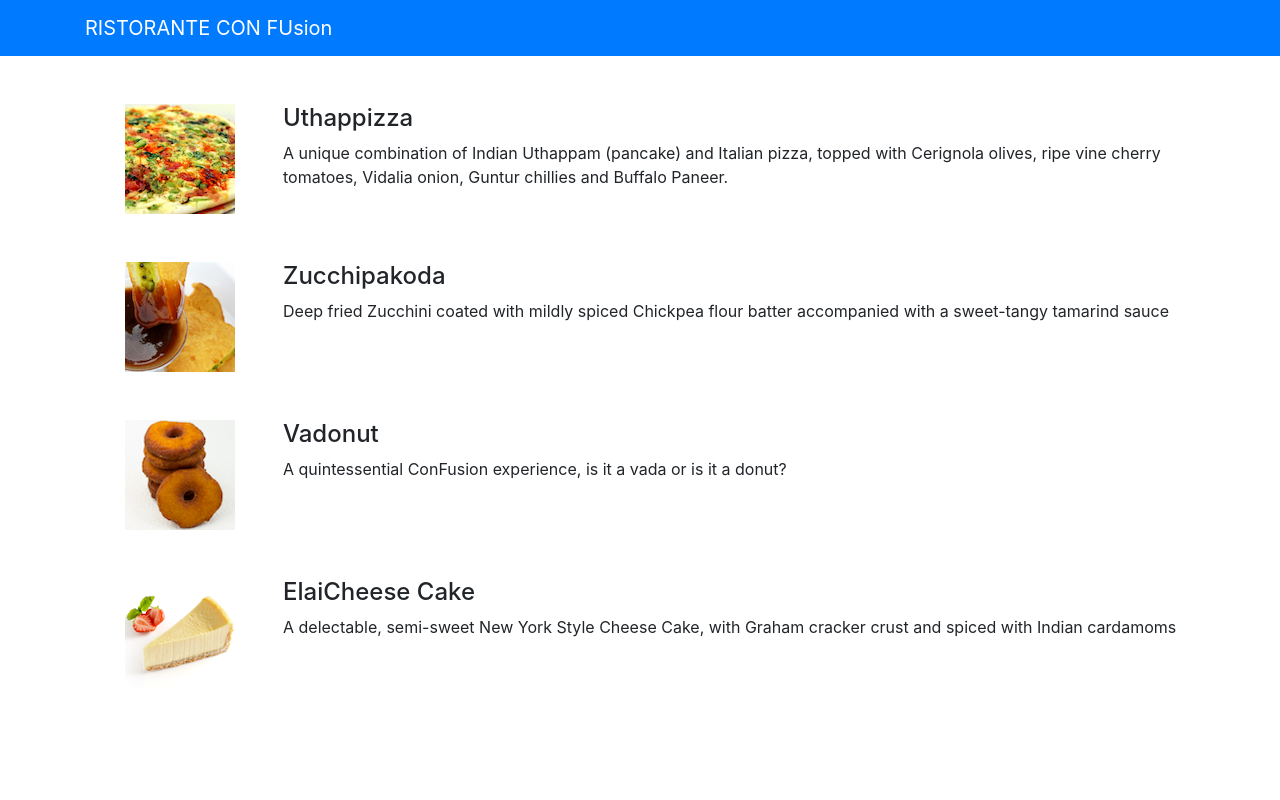
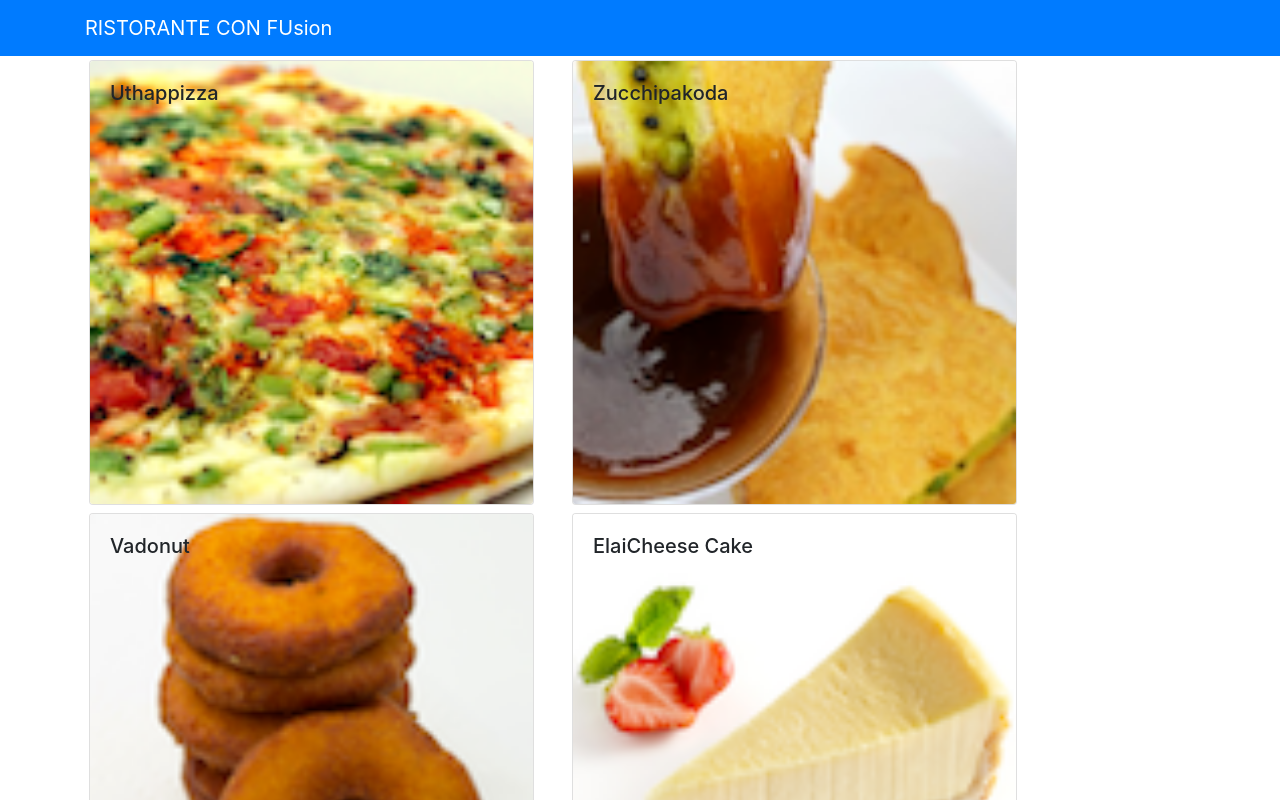
Before and after one commit to darshak-2021/ConfusionReact-FullStack, a React (Create React App) app: page / in a window 1280 px wide. Shown: the top 800 px of the page. Built offline with nearby package versions, Linux system fonts and the light colour scheme.

Commit message:
Component Part-II

```diff
--- a/src/App.js
+++ b/src/App.js
@@ -1,7 +1,16 @@
+import { Component } from 'react';
 import { Navbar, NavbarBrand } from 'reactstrap';
 import Menu from './components/MenuComponent';
+import { DISHES } from './shared/dishes';
 
-function App() {
+class App extends Component {
+  constructor(props){
+    super(props);
+    this.state = {
+      dishes:DISHES
+    }
+  }
+  render(){
     return (
       <div>
           <Navbar dark color="primary">
@@ -9,9 +18,10 @@
                 <NavbarBrand href="/">RISTORANTE CON FUsion</NavbarBrand>
             </div>
           </Navbar>
-        <Menu/>
+          <Menu dishes={this.state.dishes}/>
       </div>
     );
   }
+}
 
 export default App;
--- a/src/components/MenuComponent.js
+++ b/src/components/MenuComponent.js
@@ -1,71 +1,60 @@
 import React, { Component } from 'react';
-import {Media} from 'reactstrap'
+import {Card, CardImg, CardImgOverlay, CardText, CardBody, CardTitle} from 'reactstrap'
 
 class Menu extends Component {
 
     constructor(props) {
         super(props);
         this.state = {
-            dishes: [
-                {
-                  id: 0,
-                  name:'Uthappizza',
-                  image: 'assets/images/uthappizza.png',
-                  category: 'mains',
-                  label:'Hot',
-                  price:'4.99',
-                  description:'A unique combination of Indian Uthappam (pancake) and Italian pizza, topped with Cerignola olives, ripe vine cherry tomatoes, Vidalia onion, Guntur chillies and Buffalo Paneer.'                        },
-               {
-                  id: 1,
-                  name:'Zucchipakoda',
-                  image: 'assets/images/zucchipakoda.png',
-                  category: 'appetizer',
-                  label:'',
-                  price:'1.99',
-                  description:'Deep fried Zucchini coated with mildly spiced Chickpea flour batter accompanied with a sweet-tangy tamarind sauce'                        },
-               {
-                  id: 2,
-                  name:'Vadonut',
-                  image: 'assets/images/vadonut.png',
-                  category: 'appetizer',
-                  label:'New',
-                  price:'1.99',
-                  description:'A quintessential ConFusion experience, is it a vada or is it a donut?'                        },
-               {
-                  id: 3,
-                  name:'ElaiCheese Cake',
-                  image: 'assets/images/elaicheesecake.png',
-                  category: 'dessert',
-                  label:'',
-                  price:'2.99',
-                  description:'A delectable, semi-sweet New York Style Cheese Cake, with Graham cracker crust and spiced with Indian cardamoms'                        }
-               ]
-        };
+            selectedDish:null
+        }
+    }
+    onDishSelect = (dish) => {
+        this.setState({
+            selectedDish:dish
+        });
+    }
+    renderDish = (dish) => {
+        console.log(this.state.selectedDish)
 
+        if(dish != null) {
+            return(
+                <Card>
+                    <CardImg  width="100%" src={dish.image} alt={dish.name}/>
+                    <CardBody>
+                        <CardTitle>{dish.name}</CardTitle>
+                        <CardText>{dish.description}</CardText>
+                    </CardBody>
+                </Card>
+            );
+        }
+        else {
+            return(
+                <div>Something is Wrong! Click Again...</div>
+            );
+        }
     }
+    render() {
 
-    render() {
-        const menu = this.state.dishes.map(dish => {
+        const menu = this.props.dishes.map(dish => {
             return(
-                <div key={dish.id} className="col-12 mt-5">
-                    <Media tag="li">
-                        <Media left middle>
-                            <Media object src={dish.image} alt={dish.name}/>
-                        </Media>
-                        <Media body className="ml-5">
-                            <Media heading>{dish.name}</Media>
-                            <p>{dish.description}</p>
-                        </Media>
-                    </Media>
+                <div key={dish.id} className="col-12 col-md-5 m-1">
+                    <Card onClick={() => this.onDishSelect(dish)}>
+                            <CardImg  width="100%" src={dish.image} alt={dish.name}/>
+                            <CardImgOverlay>
+                                <CardTitle>{dish.name}</CardTitle>
+                            </CardImgOverlay>
+                    </Card>
                 </div>
             );
         });
         return (
             <div className="container">
                 <div className="row">
-                    <Media list>
-                        {menu}
-                    </Media>
+                    {menu}
+                </div>
+                <div className="row">
+                    {this.renderDish(this.state.selectedDish)}
                 </div>
             </div>
         );
--- /dev/null
+++ b/src/shared/dishes.js
@@ -0,0 +1,186 @@
+export const DISHES =
+    [
+        {
+        id: 0,
+        name:'Uthappizza',
+        image: 'assets/images/uthappizza.png',
+        category: 'mains',
+        label:'Hot',
+        price:'4.99',
+        description:'A unique combination of Indian Uthappam (pancake) and Italian pizza, topped with Cerignola olives, ripe vine cherry tomatoes, Vidalia onion, Guntur chillies and Buffalo Paneer.',
+        comments: [
+            {
+            id: 0,
+            rating: 5,
+            comment: "Imagine all the eatables, living in conFusion!",
+            author: "John Lemon",
+            date: "2012-10-16T17:57:28.556094Z"
+            },
+            {
+            id: 1,
+            rating: 4,
+            comment: "Sends anyone to heaven, I wish I could get my mother-in-law to eat it!",
+            author: "Paul McVites",
+            date: "2014-09-05T17:57:28.556094Z"
+            },
+            {
+            id: 2,
+            rating: 3,
+            comment: "Eat it, just eat it!",
+            author: "Michael Jaikishan",
+            date: "2015-02-13T17:57:28.556094Z"
+            },
+            {
+            id: 3,
+            rating: 4,
+            comment: "Ultimate, Reaching for the stars!",
+            author: "Ringo Starry",
+            date: "2013-12-02T17:57:28.556094Z"
+            },
+            {
+            id: 4,
+            rating: 2,
+            comment: "It's your birthday, we're gonna party!",
+            author: "25 Cent",
+            date: "2011-12-02T17:57:28.556094Z"
+            }
+        ]                        },
+        {
+        id: 1,
+        name:'Zucchipakoda',
+        image: 'assets/images/zucchipakoda.png',
+        category: 'appetizer',
+        label:'',
+        price:'1.99',
+        description:'Deep fried Zucchini coated with mildly spiced Chickpea flour batter accompanied with a sweet-tangy tamarind sauce',
+        comments: [
+            {
+            id: 0,
+            rating: 5,
+            comment: "Imagine all the eatables, living in conFusion!",
+            author: "John Lemon",
+            date: "2012-10-16T17:57:28.556094Z"
+            },
+            {
+            id: 1,
+            rating: 4,
+            comment: "Sends anyone to heaven, I wish I could get my mother-in-law to eat it!",
+            author: "Paul McVites",
+            date: "2014-09-05T17:57:28.556094Z"
+            },
+            {
+            id: 2,
+            rating: 3,
+            comment: "Eat it, just eat it!",
+            author: "Michael Jaikishan",
+            date: "2015-02-13T17:57:28.556094Z"
+            },
+            {
+            id: 3,
+            rating: 4,
+            comment: "Ultimate, Reaching for the stars!",
+            author: "Ringo Starry",
+            date: "2013-12-02T17:57:28.556094Z"
+            },
+            {
+            id: 4,
+            rating: 2,
+            comment: "It's your birthday, we're gonna party!",
+            author: "25 Cent",
+            date: "2011-12-02T17:57:28.556094Z"
+            }
+        ]
+        },
+        {
+        id: 2,
+        name:'Vadonut',
+        image: 'assets/images/vadonut.png',
+        category: 'appetizer',
+        label:'New',
+        price:'1.99',
+        description:'A quintessential ConFusion experience, is it a vada or is it a donut?',
+        comments: [
+            {
+            id: 0,
+            rating: 5,
+            comment: "Imagine all the eatables, living in conFusion!",
+            author: "John Lemon",
+            date: "2012-10-16T17:57:28.556094Z"
+            },
+            {
+            id: 1,
+            rating: 4,
+            comment: "Sends anyone to heaven, I wish I could get my mother-in-law to eat it!",
+            author: "Paul McVites",
+            date: "2014-09-05T17:57:28.556094Z"
+            },
+            {
+            id: 2,
+            rating: 3,
+            comment: "Eat it, just eat it!",
+            author: "Michael Jaikishan",
+            date: "2015-02-13T17:57:28.556094Z"
+            },
+            {
+            id: 3,
+            rating: 4,
+            comment: "Ultimate, Reaching for the stars!",
+            author: "Ringo Starry",
+            date: "2013-12-02T17:57:28.556094Z"
+            },
+            {
+            id: 4,
+            rating: 2,
+            comment: "It's your birthday, we're gonna party!",
+            author: "25 Cent",
+            date: "2011-12-02T17:57:28.556094Z"
+            }
+        ]
+        },
+        {
+        id: 3,
+        name:'ElaiCheese Cake',
+        image: 'assets/images/elaicheesecake.png',
+        category: 'dessert',
+        label:'',
+        price:'2.99',
+        description:'A delectable, semi-sweet New York Style Cheese Cake, with Graham cracker crust and spiced with Indian cardamoms',
+        comments: [
+            {
+            id: 0,
+            rating: 5,
+            comment: "Imagine all the eatables, living in conFusion!",
+            author: "John Lemon",
+            date: "2012-10-16T17:57:28.556094Z"
+            },
+            {
+            id: 1,
+            rating: 4,
+            comment: "Sends anyone to heaven, I wish I could get my mother-in-law to eat it!",
+            author: "Paul McVites",
+            date: "2014-09-05T17:57:28.556094Z"
+            },
+            {
+            id: 2,
+            rating: 3,
+            comment: "Eat it, just eat it!",
+            author: "Michael Jaikishan",
+            date: "2015-02-13T17:57:28.556094Z"
+            },
+            {
+            id: 3,
+            rating: 4,
+            comment: "Ultimate, Reaching for the stars!",
+            author: "Ringo Starry",
+            date: "2013-12-02T17:57:28.556094Z"
+            },
+            {
+            id: 4,
+            rating: 2,
+            comment: "It's your birthday, we're gonna party!",
+            author: "25 Cent",
+            date: "2011-12-02T17:57:28.556094Z"
+            }
+        ]
+        }
+    ];
```
Lines whose indentation alone changed are shown as unchanged.
